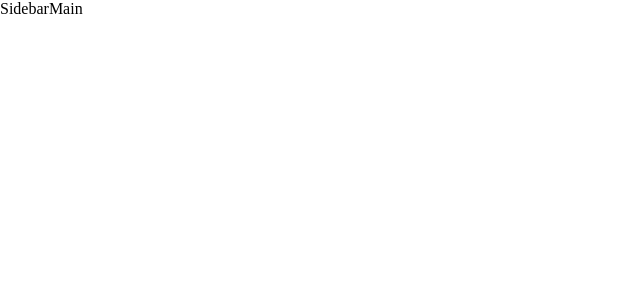
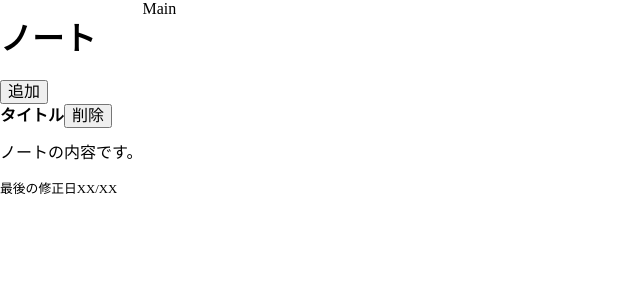
Before and after one commit to s-yoshiii/note-app-react, a React (Vite) app: page / in a window 1280 px wide. Shown: the top 300 px of the page, without its empty margins (0-640 px from the left). Built offline with nearby package versions, Linux system fonts and the light colour scheme.

Commit message:
Sidebarコンポーネントから作成しよう

```diff
--- a/src/components/Sidebar.jsx
+++ b/src/components/Sidebar.jsx
@@ -2,7 +2,24 @@ import React from "react";
 import styles from "./Sidebar.module.css";
 
 const Sidebar = () => {
-  return <div>Sidebar</div>;
+  return (
+    <div className={styles.sidebar}>
+      <div className="header">
+        <h1>ノート</h1>
+        <button>追加</button>
+      </div>
+      <div className={styles.notes}>
+        <div className={styles.item}>
+          <div className={styles.title}>
+            <strong>タイトル</strong>
+            <button>削除</button>
+          </div>
+          <p>ノートの内容です。</p>
+          <small>最後の修正日XX/XX</small>
+        </div>
+      </div>
+    </div>
+  );
 };
 
 export default Sidebar;
```
